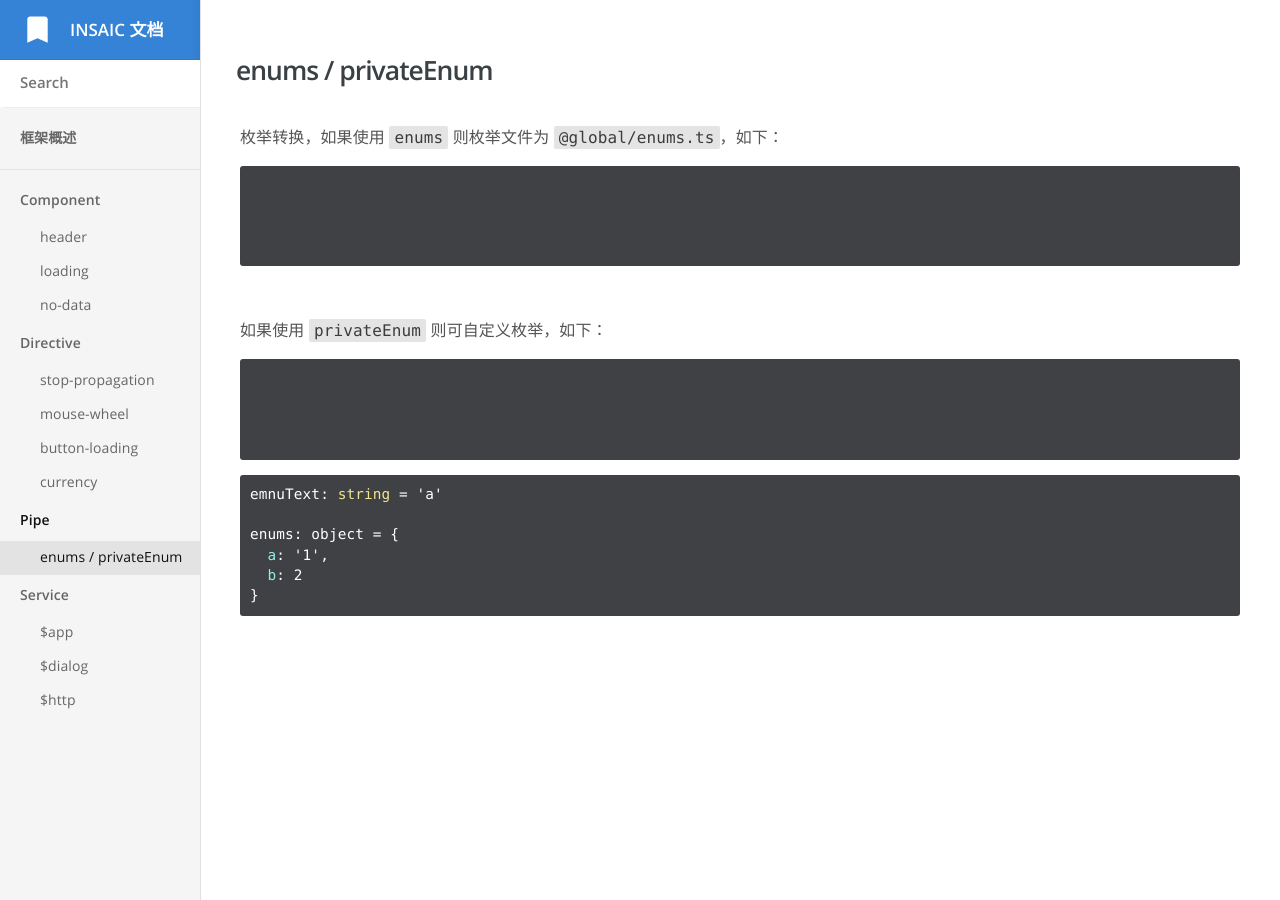
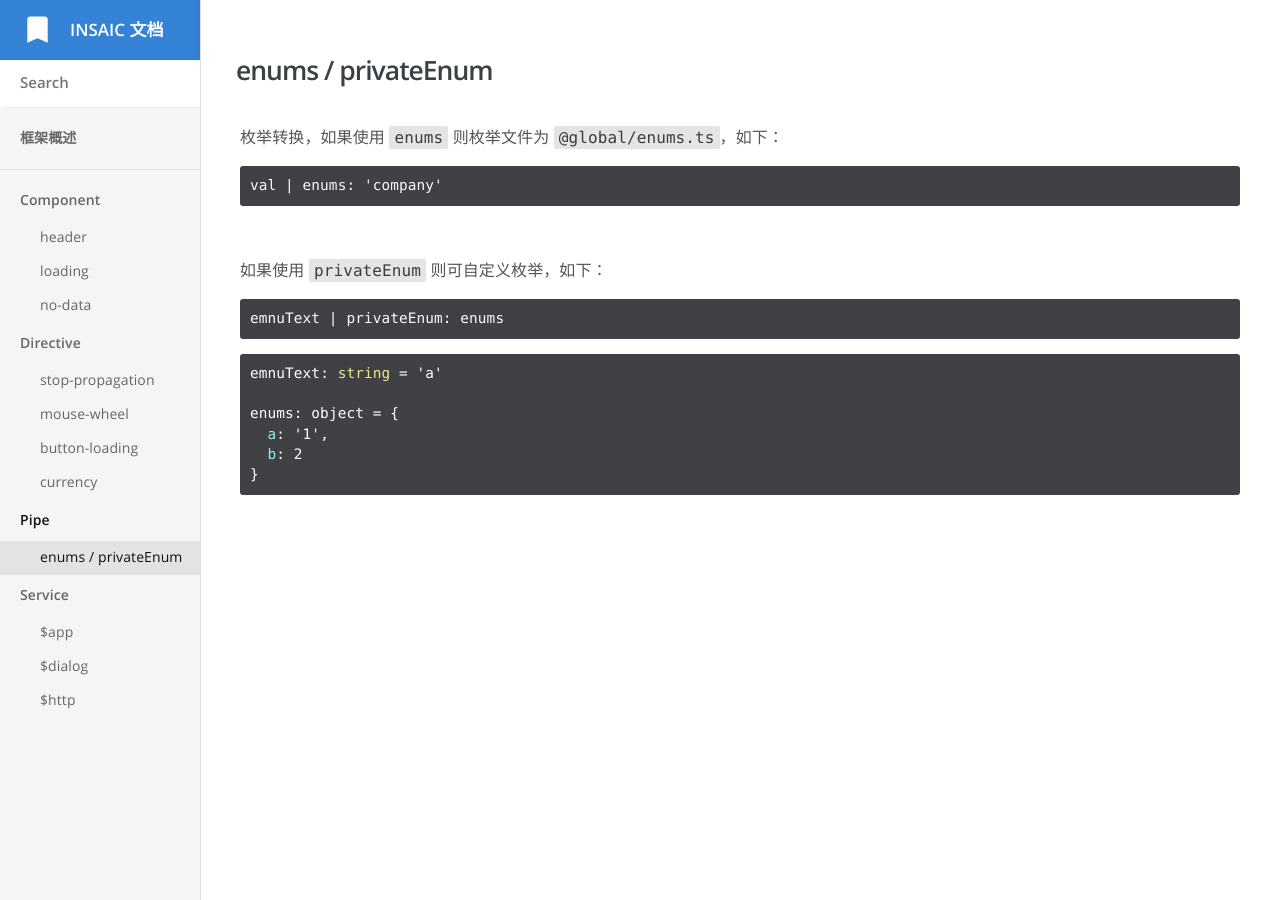
Before and after one commit to insaic/insaic.github.io, a Jekyll site: the page built from _docs/pipe/enums.md, in a window 1280 px wide. Built offline with Jekyll 4.4.1, drawn with Linux system fonts in a browser that asks for light colours.

Commit message:
Update enums.md

````diff
--- a/_docs/pipe/enums.md
+++ b/_docs/pipe/enums.md
@@ -6,29 +6,17 @@ order: 1
 
 枚举转换，如果使用 `enums` 则枚举文件为 `@global/enums.ts`，如下：
 
-<div class="language-html highlighter-rouge">
-  <div class="highlight">
-    <pre class="highlight">
-      <code>
-      {{val | enums: 'company'}}
-      </code>
-    </pre>
-  </div>
-</div>
+```html
+val | enums: 'company'
+```
 
 <br>
 
 如果使用 `privateEnum` 则可自定义枚举，如下：
 
-<div class="language-html highlighter-rouge">
-  <div class="highlight">
-    <pre class="highlight">
-      <code>
-      {{emnuText | privateEnum: enums}}
-      </code>
-    </pre>
-  </div>
-</div>
+```html
+emnuText | privateEnum: enums
+```
 
 ```typescript
 emnuText: string = 'a'
````
